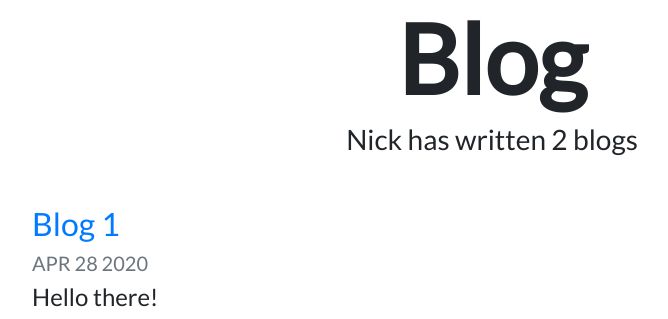
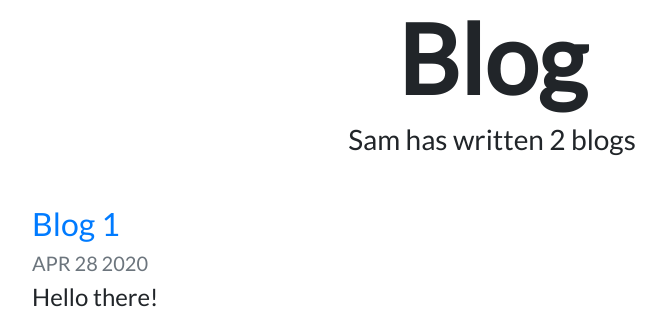
Before and after one commit to samzhengkangliu/django3-personal-portfolio, a Django app: page /blog/ in a window 1280 px wide. Shown: the part 56-375 px from the top of the page, without its empty margins (148-816 px from the left). Run offline with Django 3.2, Linux system fonts and the light colour scheme; data comes from the database, SQL or seed files in the repository; some libraries are stand-ins or nearby versions.

Commit message:
Fixed another typo and removed requirements.txt

```diff
--- a/blog/templates/blog/all_blogs.html
+++ b/blog/templates/blog/all_blogs.html
@@ -6,7 +6,7 @@
 
 <h1 id="blogtitle" class="font-weight-bold text-center">Blog</h1>
 
-<h3 class="text-center mb-5">Nick has written {{ blogs.count }} blog{{ blogs.count|pluralize }}</h3>
+<h3 class="text-center mb-5">Sam has written {{ blogs.count }} blog{{ blogs.count|pluralize }}</h3>
 
 {% for blog in blogs %}
 <div class="row justify-content-center my-3">
```
Also changed, not shown: requirements.txt (deleted, +0 -158 lines).
